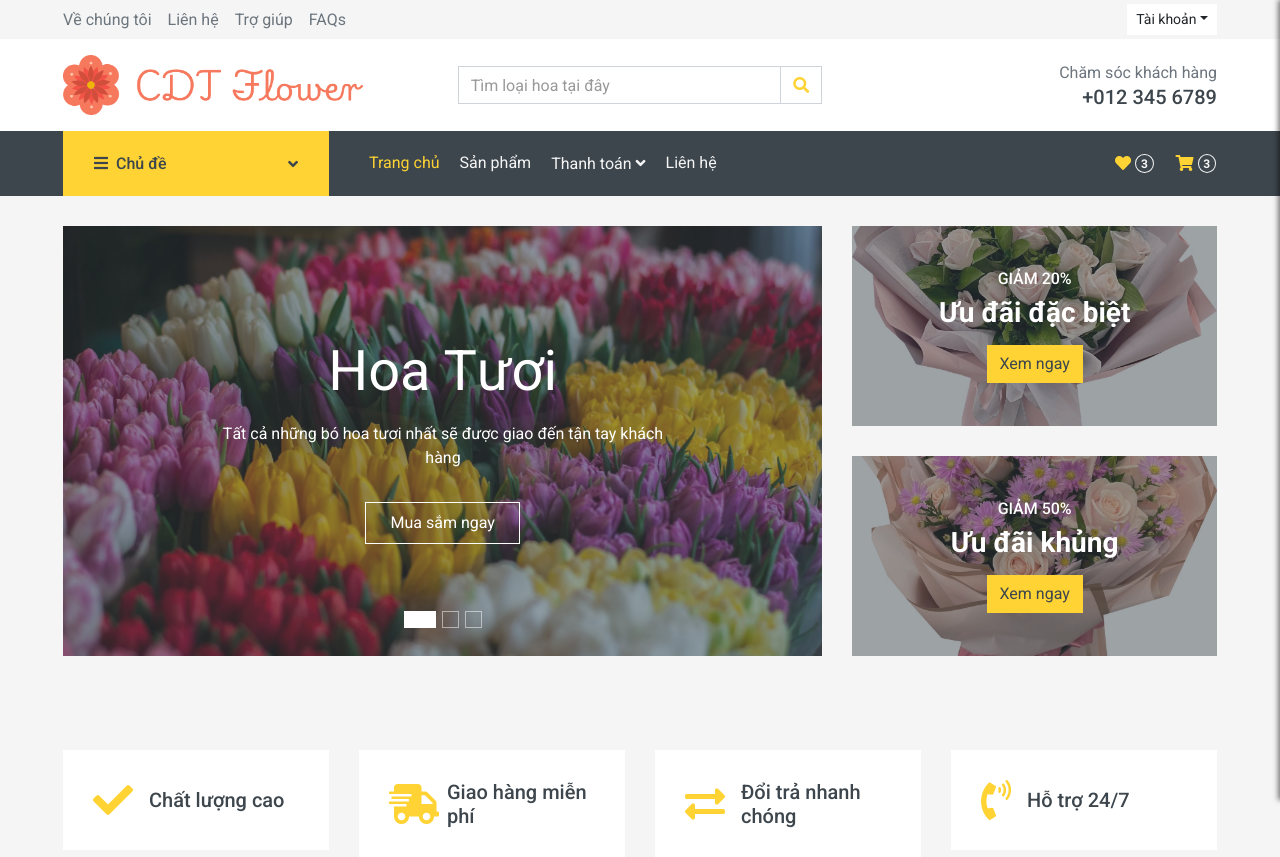
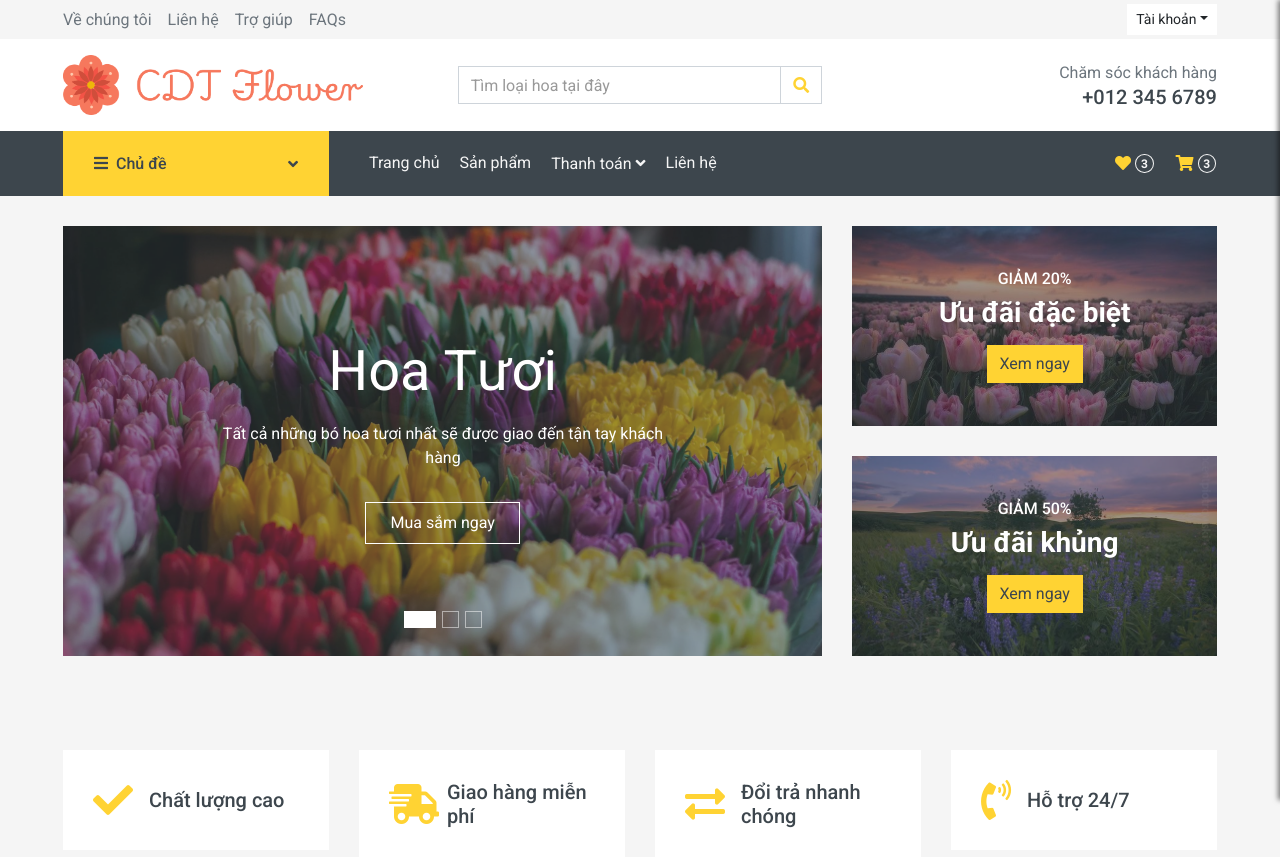
Before and after one commit to quangkuong1109/web_ban_hoa, a PHP site: page /index.php in a window 1280 px wide. Shown: the top 857 px of the page. Run offline with PHP 8.4, Linux system fonts and the light colour scheme; some libraries are stand-ins or nearby versions.

Commit message:
sửa vặt+thêm ảnh

```diff
--- a/header.php
+++ b/header.php
@@ -1,5 +1,6 @@
 <!DOCTYPE html>
 <html lang="en">
+
 <head>
     <meta charset="utf-8">
     <title>CDT Flower - Thế giới hoa tươi</title>
@@ -138,6 +139,7 @@
         }
     </style>
 </head>
+
 <body>
 
     <!-- ***** Preloader Start ***** -->
@@ -232,6 +234,7 @@
                     </div>
                 </nav>
             </div>
+
             <div class="col-lg-9">
                 <nav class="navbar navbar-expand-lg bg-dark navbar-dark py-3 py-lg-0 px-0">
                     <a href="" class="text-decoration-none d-block d-lg-none">
@@ -243,9 +246,8 @@
                     </button>
                     <div class="collapse navbar-collapse justify-content-between" id="navbarCollapse">
                         <div class="navbar-nav mr-auto py-0">
-                        <a href="index.php" class="nav-item nav-link active">Trang chủ</a>
+                            <a href="index.php" class="nav-item nav-link">Trang chủ</a>
                             <a href="shop.php" class="nav-item nav-link">Sản phẩm</a>
-                        <!-- <a href="detail.html" class="nav-item nav-link"></a> -->
                             <div class="nav-item dropdown">
                                 <a href="#" class="nav-link dropdown-toggle" data-toggle="dropdown">Thanh toán <i class="fa fa-angle-down mt-1"></i></a>
                                 <div class="dropdown-menu bg-primary rounded-0 border-0 m-0">
@@ -268,6 +270,8 @@
                     </div>
                 </nav>
             </div>
+
+
         </div>
     </div>
     <!-- Navbar End -->
@@ -317,5 +321,14 @@
             sideMenu.style.transform = 'translateX(100%)'; // Di chuyển side menu ra khỏi view
         });
 
+        // Thêm sự kiện cho tất cả các liên kết nav-link
+        document.querySelectorAll('.nav-item.nav-link').forEach(link => {
+            link.addEventListener('click', function() {
+                // Xóa lớp active từ tất cả các liên kết
+                document.querySelectorAll('.nav-item.nav-link').forEach(nav => nav.classList.remove('active'));
 
+                // Thêm lớp active vào liên kết được nhấp
+                this.classList.add('active');
+            });
+        });
     </script>
--- a/index.php
+++ b/index.php
@@ -46,7 +46,7 @@
             </div>
             <div class="col-lg-4">
                 <div class="product-offer mb-30" style="height: 200px;">
-                    <img class="img-fluid" src="img/anh_for_web/rose_2.png.webp" alt="">
+                    <img class="img-fluid" src="img/anh_for_web/giam20.jpg" alt="">
                     <div class="offer-text">
                         <h6 class="text-white text-uppercase">Giảm 20%</h6>
                         <h3 class="text-white mb-3">Ưu đãi đặc biệt</h3>
@@ -54,7 +54,7 @@
                     </div>
                 </div>
                 <div class="product-offer mb-30" style="height: 200px;">
-                    <img class="img-fluid" src="img/anh_for_web/rose_7.png.webp" alt="">
+                    <img class="img-fluid" src="img/anh_for_web/giam50.jpg" alt="">
                     <div class="offer-text">
                         <h6 class="text-white text-uppercase">Giảm 50%</h6>
                         <h3 class="text-white mb-3">Ưu đãi khủng</h3>
```
Also changed, not shown: img/anh_for_web/giam20.jpg (added), img/anh_for_web/giam50.jpg (added). Lines whose indentation alone changed are shown as unchanged.
